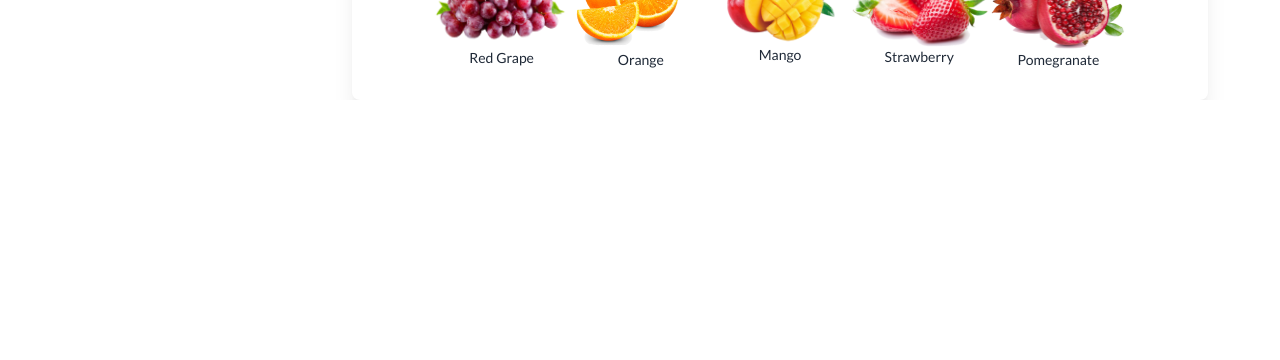
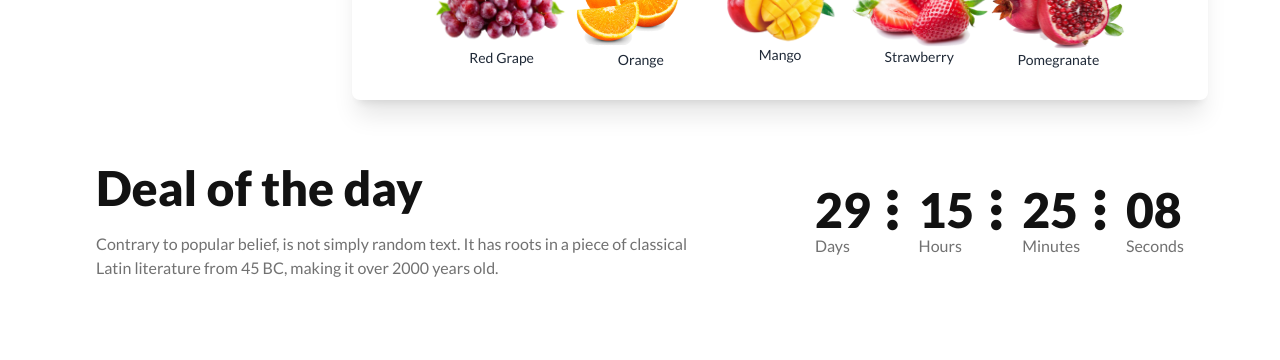
Before and after one commit to MohammadRofikulIslam/Assignment-3, a plain HTML site: page index.html in a window 1280 px wide. Shown: the part 1038-1398 px from the top of the page. Before the commit the page ends 1138 px from the top, so only its background shows below. Drawn offline with nearby package versions, Linux system fonts and the light colour scheme.

Commit message:
Deal section added

```diff
--- a/index.html
+++ b/index.html
@@ -31,7 +31,7 @@
     <header>
       <!-- navbar section start-->
       <nav
-        class="container max-w-screen-2xl mx-auto py-10 px-8 md:px-16 lg:px-24"
+        class="container max-w-screen-3xl mx-auto py-10 px-8 md:px-16 lg:px-24"
       >
         <div
           class="navbar py-5 bg-white md:bg-[#F85559] lg:bg-[#F85559] md:rounded-full lg:rounded-full"
@@ -46,9 +46,9 @@
               <li class="hover:lg:text-black"><a>All Fruits</a></li>
             </ul>
             <div class="lg:hidden flex items-center gap-2 pl-4">
-              <img src="./images/logo.png" alt="" />
+              <img class="h-10 w-10" src="./images/logo.png" alt="" />
               <h3
-                class="md:text-white lg:text-white text-[#121212] text-lg lg:text-[40px] font-bold cursor-pointer"
+                class="md:text-white lg:text-white text-[#121212] text-lg min-w-full text-w lg:text-[40px] font-bold cursor-pointer"
               >
                 Fruit Burst
               </h3>
@@ -110,7 +110,7 @@
         </div>
       </nav>
       <!-- Banner section start -->
-      <section class="container max-w-screen-2xl mx-auto py-10 px-8 md:px-16 lg:px-24">
+      <section class="container max-w-screen-3xl mx-auto py-10 px-8 md:px-16 lg:px-24">
         <div class="carousel w-full h-[300px] md:h-full">
           <!-- slide 1 -->
             <div id="slide1" class="carousel-item relative w-full ">
@@ -214,7 +214,54 @@
       </section>
     </header>
 
-    <main></main>
+    <main>
+      <!-- Deal Section start -->
+      <section  class="container max-w-screen-3xl mx-auto py-20 px-8 md:px-16 lg:px-24" >
+        <div class="flex flex-col md:flex-row lg:flex-row justify-between items-center mt-0 lg:mt-10 ">
+          <div class="space-y-2 md:space-y-3 lg:space-y-5 text-center md:text-left lg:text-left">
+            <h3 class="text-3xl md:text-3xl lg:text-5xl font-extrabold text-[#121212]">Deal of the day</h3>
+            <p class="text-base md:text-sm lg:text-base font-medium text-[#12121299] md:w-80 lg:w-[615px]">Contrary to popular belief, is not simply random text. It has roots in a piece of classical Latin literature from 45 BC, making it over 2000 years old.</p>
+          </div>
+
+          <div class="grid grid-flow-col gap-5 text-center auto-cols-max pt-6 md:pt-0 lg:pt-0">
+            <div class="flex flex-col text-[#12121299] text-xs md:text-sm lg:text-base text-left">
+              <span class="countdown text-[#121212] font-extrabold text-3xl md:text-3xl lg:text-5xl">
+                <span style="--value:29;"></span>
+                <i class="fa-solid fa-ellipsis-vertical pl-4"></i>
+              </span>
+              Days
+            </div>
+            <div class="flex flex-col text-[#12121299] text-xs md:text-sm lg:text-base text-left">
+              <span class="countdown text-[#121212] font-extrabold text-3xl md:text-3xl lg:text-5xl">
+                <span style="--value:15;"></span>
+                <i class="fa-solid fa-ellipsis-vertical pl-4"></i>
+              </span>
+              Hours
+            </div>
+            <div class="flex flex-col text-[#12121299] text-xs md:text-sm lg:text-base text-left">
+              <span class="countdown text-[#121212] font-extrabold text-3xl md:text-3xl lg:text-5xl">
+                <span style="--value:25;"></span>
+                <i class="fa-solid fa-ellipsis-vertical pl-4"></i>
+              </span>
+              Minutes
+            </div>
+            <div class="flex flex-col text-[#12121299] text-xs md:text-sm lg:text-base">
+              <span class="countdown text-[#121212] font-extrabold text-3xl md:text-3xl lg:text-5xl">
+                <span style="--value:08;"></span>
+              </span>
+              Seconds
+            </div>
+          </div>
+
+        </div>
+
+
+      </section>
+
+
+
+
+    </main>
 
     <footer></footer>
   </body>
```
